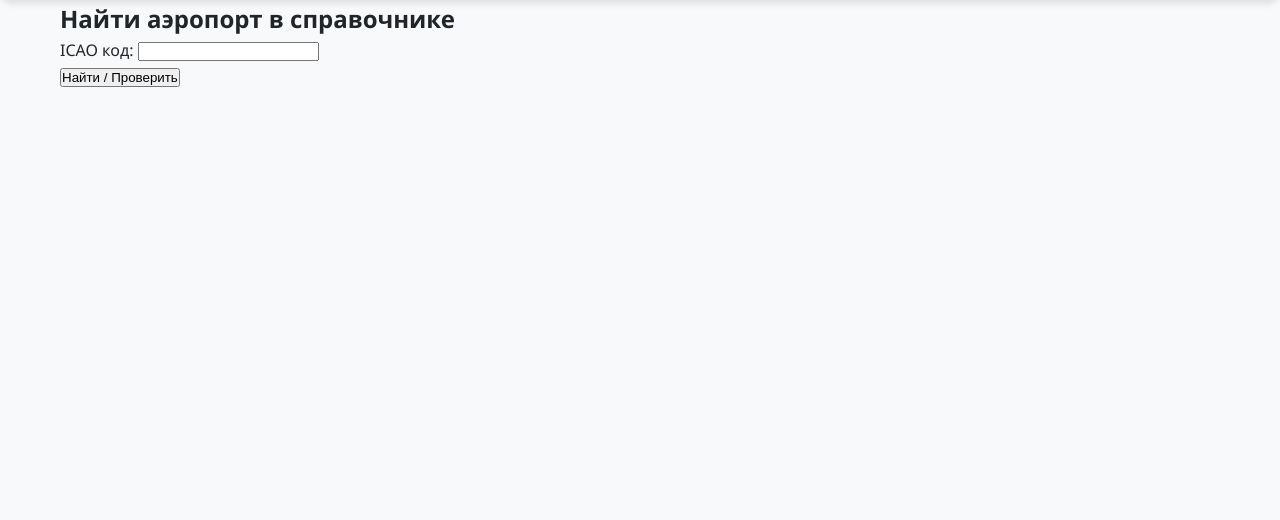
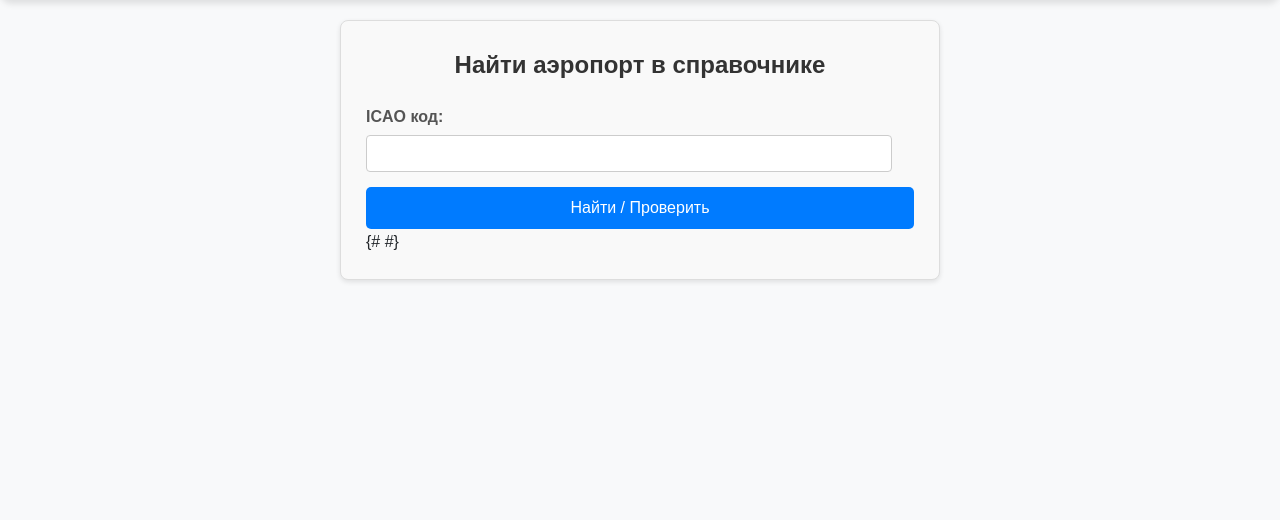
Before and after one commit to Anastasia1V/TravelWise_Solutions, a Django app: page /airports/find/ in a window 1280 px wide. Shown: the part 74-594 px from the top of the page. Run offline with Django 5.2, Linux system fonts and the light colour scheme.

Commit message:
немного подправил стили

```diff
--- a/airports/templates/airports/add_airport.html
+++ b/airports/templates/airports/add_airport.html
@@ -1,25 +1,114 @@
-    <!-- airports/templates/airports/add_airport.html -->
-    {% extends "base.html" %} <!-- Или ваш базовый шаблон -->
+{% extends "base.html" %}
 
 {% block content %}
+<style>
+    .container-airport-form {
+        max-width: 600px;
+        margin: 20px auto;
+        padding: 25px;
+        background-color: #f9f9f9;
+        border: 1px solid #ddd;
+        border-radius: 8px;
+        box-shadow: 0 2px 5px rgba(0,0,0,0.1);
+        font-family: Arial, sans-serif;
+    }
+    .container-airport-form h2 {
+        text-align: center;
+        color: #333;
+        margin-bottom: 20px;
+    }
+    .messages {
+        list-style-type: none;
+        padding: 0;
+        margin-bottom: 20px;
+    }
+    .messages li {
+        padding: 10px 15px;
+        margin-bottom: 10px;
+        border-radius: 4px;
+        font-size: 0.9em;
+    }
+    .messages li.success {
+        background-color: #d4edda;
+        color: #155724;
+        border: 1px solid #c3e6cb;
+    }
+    .messages li.warning {
+        background-color: #fff3cd;
+        color: #856404;
+        border: 1px solid #ffeeba;
+    }
+    .messages li.error {
+        background-color: #f8d7da;
+        color: #721c24;
+        border: 1px solid #f5c6cb;
+    }
+    .airport-form-input p { /* Стилизация абзацев, генерируемых form.as_p */
+        margin-bottom: 15px;
+    }
+    .airport-form-input label {
+        display: block;
+        margin-bottom: 5px;
+        font-weight: bold;
+        color: #555;
+    }
+    .airport-form-input input[type="text"],
+    .airport-form-input input[type="password"] { /* Добавил для примера, если форма будет сложнее */
+        width: calc(100% - 22px); /* Учитываем padding и border инпута */
+        padding: 10px;
+        border: 1px solid #ccc;
+        border-radius: 4px;
+        box-sizing: border-box; /* Чтобы padding не увеличивал общую ширину */
+    }
+    .airport-form-input .helptext {
+        font-size: 0.8em;
+        color: #777;
+        margin-top: 3px;
+    }
+    .airport-form-input .errorlist {
+        list-style-type: none;
+        padding: 0;
+        color: #dc3545;
+        font-size: 0.85em;
+        margin-top: 5px;
+    }
+    .airport-form-button {
+        display: block;
+        width: 100%;
+        padding: 12px;
+        background-color: #007bff;
+        color: white;
+        border: none;
+        border-radius: 5px;
+        font-size: 1em;
+        cursor: pointer;
+        transition: background-color 0.2s ease-in-out;
+    }
+    .airport-form-button:hover {
+        background-color: #0056b3;
+    }
+</style>
+
+<div class="container-airport-form">
     <h2>Найти аэропорт в справочнике</h2>
 
     {% if messages %}
       <ul class="messages">
         {% for message in messages %}
-            <li{% if message.tags %} class="{{ message.tags }}"{% endif %}>{{ message }}</li>
+          <li class="{{ message.tags }}">{{ message }}</li>
         {% endfor %}
       </ul>
     {% endif %}
 
-      <form method="post">
+    <form method="post" class="airport-form-input">
       {% csrf_token %}
       {{ form.as_p }}
-        <button type="submit">Найти / Проверить</button>
+      <button type="submit" class="airport-form-button">Найти / Проверить</button>
     </form>
 
-      {% if message and not form.errors %} {# Сообщение, если аэропорт уже есть (пример из более ранней версии) #}
+    {# Этот блок был для старой логики, сообщения Django теперь обрабатываются выше #}
+    {# {% if message and not form.errors %}
         <p style="color: green;">{{ message }}</p>
-      {% endif %}
-
+    {% endif %} #}
+</div>
 {% endblock %}
```
Also changed, not shown: airports/templates/airports/success.html (+82 -5 lines). Lines whose indentation alone changed are shown as unchanged.
